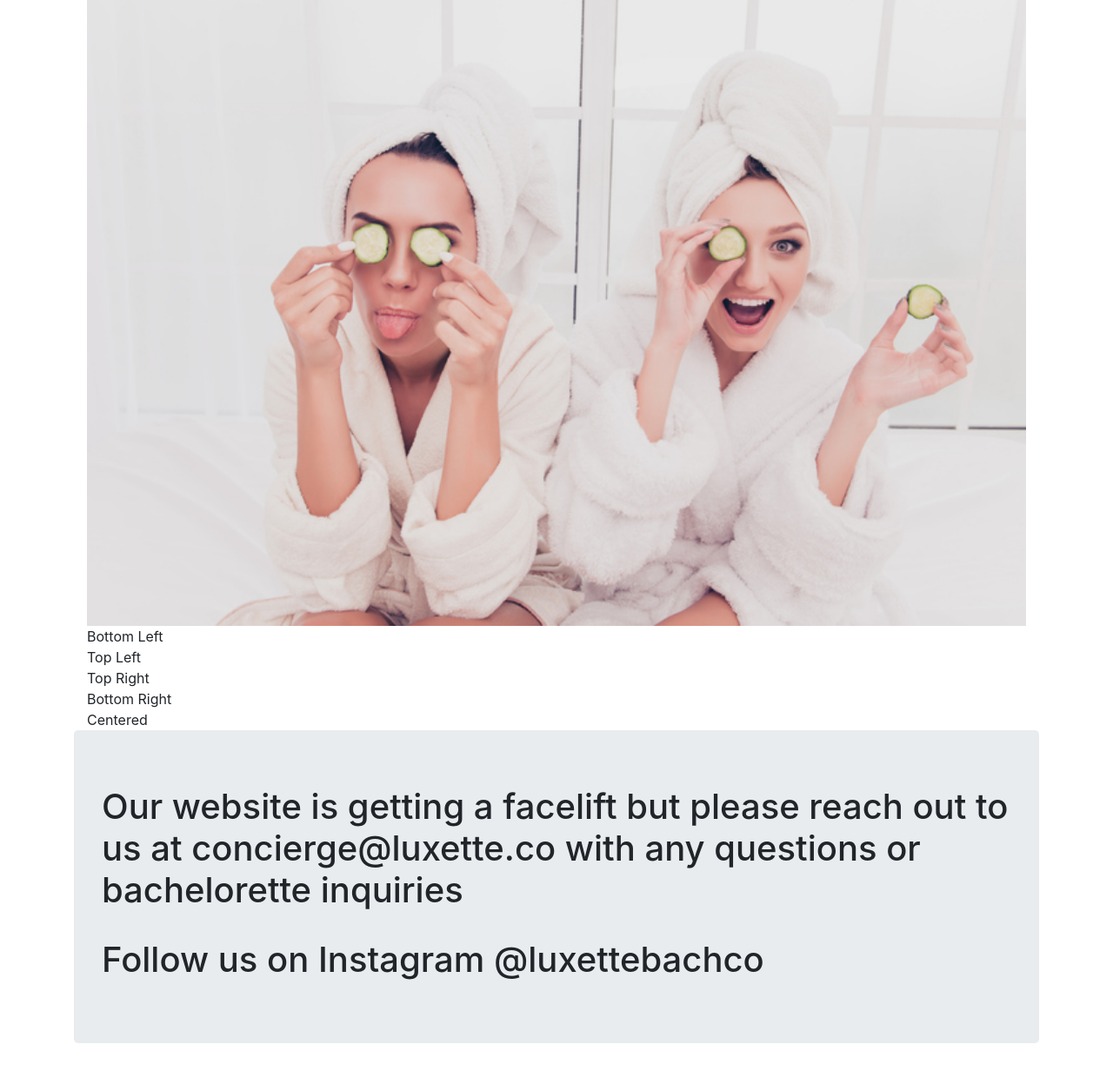
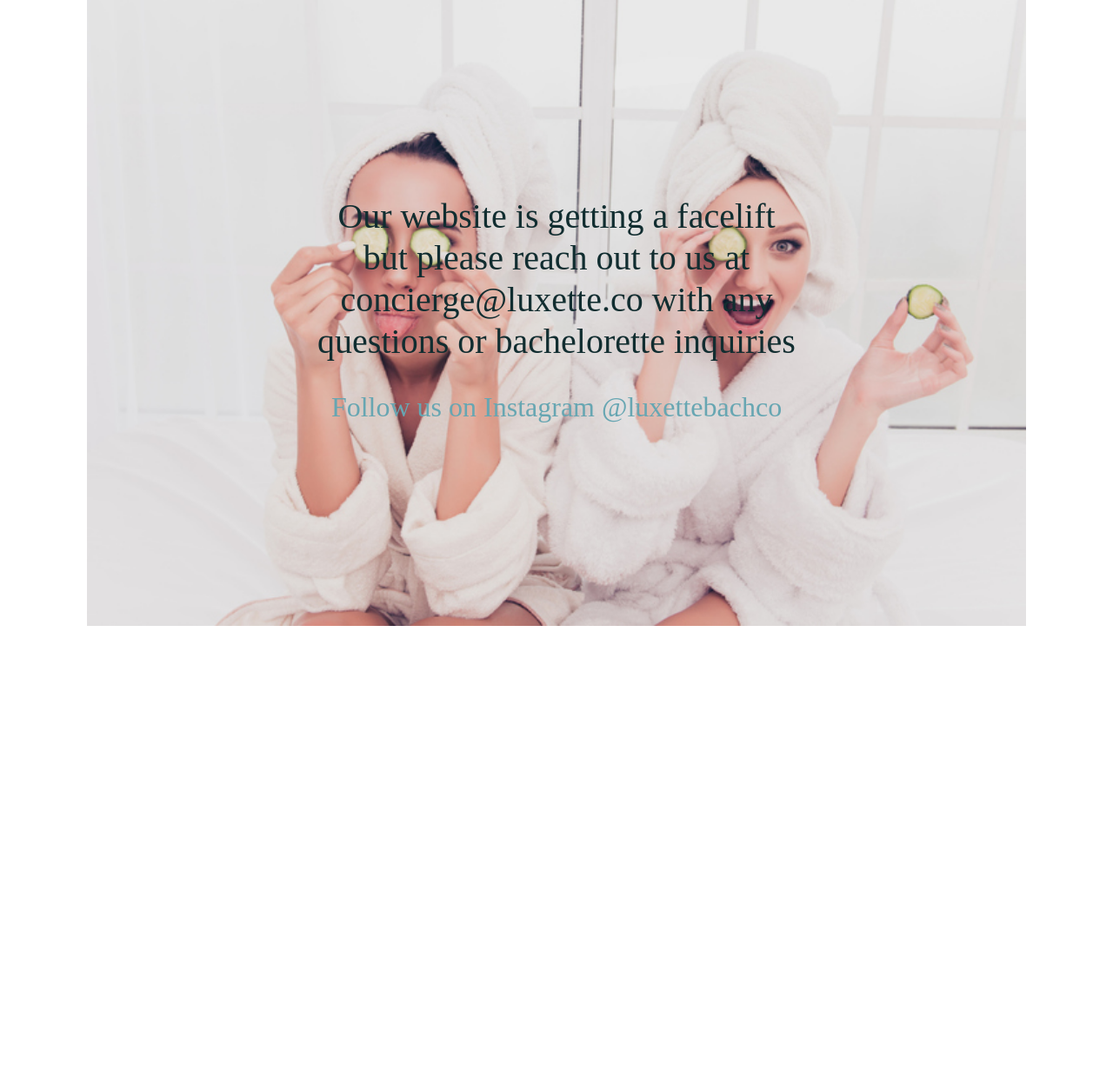
Before and after one commit to luxette/under-construction, a Flask app: page / in a window 1280 px wide. Shown: the whole page at 87% size. After the commit the page ends 720 px from the top, so only its background shows below. Run offline with Flask 2, Linux system fonts and the light colour scheme; some libraries are stand-ins or nearby versions.

Commit message:
[LUX-5] fixed some html/css lol

```diff
--- a/app/static/css/manage.css
+++ b/app/static/css/site.css
@@ -7,10 +7,12 @@ body {
 }
 
 h1{
+    font-family: Hammersmith One;
     color: #112d30;
 }
 
 h2{
+    font-family: Playfair Display;
     color: #67a6b2;
 }
 
@@ -21,34 +23,6 @@ h2{
   color: white;
 }
 
-/* Bottom left text */
-.bottom-left {
-  position: absolute;
-  bottom: 8px;
-  left: 16px;
-}
-
-/* Top left text */
-.top-left {
-  position: absolute;
-  top: 8px;
-  left: 16px;
-}
-
-/* Top right text */
-.top-right {
-  position: absolute;
-  top: 8px;
-  right: 16px;
-}
-
-/* Bottom right text */
-.bottom-right {
-  position: absolute;
-  bottom: 8px;
-  right: 16px;
-}
-
 /* Centered text */
 .centered {
   position: absolute;
--- a/app/templates/base.html
+++ b/app/templates/base.html
@@ -8,6 +8,7 @@
         <script src="https://code.jquery.com/jquery-3.3.1.slim.min.js" integrity="sha384-q8i/X+965DzO0rT7abK41JStQIAqVgRVzpbzo5smXKp4YfRvH+8abtTE1Pi6jizo" crossorigin="anonymous"></script>
         <script src="https://cdnjs.cloudflare.com/ajax/libs/popper.js/1.14.7/umd/popper.min.js" integrity="sha384-UO2eT0CpHqdSJQ6hJty5KVphtPhzWj9WO1clHTMGa3JDZwrnQq4sF86dIHNDz0W1" crossorigin="anonymous"></script>
         <script src="https://stackpath.bootstrapcdn.com/bootstrap/4.3.1/js/bootstrap.min.js" integrity="sha384-JjSmVgyd0p3pXB1rRibZUAYoIIy6OrQ6VrjIEaFf/nJGzIxFDsf4x0xIM+B07jRM" crossorigin="anonymous"></script>
+        <link rel="stylesheet" href="/static/css/site.css">
     </head>
     <body>
         <div class="">
--- a/app/templates/index.html
+++ b/app/templates/index.html
@@ -1,25 +1,14 @@
 {% extends "base.html" %}
 {% block content %}
     <div class="container">
-    <img src="{{ url_for('static', filename='img/bellas.jpg') }}" alt="404" style="width:100%;">
-    <div class="bottom-left">Bottom Left</div>
-    <div class="top-left">Top Left</div>
-    <div class="top-right">Top Right</div>
-    <div class="bottom-right">Bottom Right</div>
-    <div class="centered">Centered</div>
+        <img src="{{ url_for('static', filename='img/bellas.jpg') }}" alt="404" style="width:100%;">
+
+        <div class="centered">
+            <h1 id='one'>Our website is getting a facelift but please reach out to us at concierge@luxette.co with any questions or bachelorette inquiries</h1> <br>
+            {# <img src="{{ url_for('static', filename='img/luxettelogowhite.png) }}" alt="404"> #}
+            <h2 id='two'>Follow us on Instagram @luxettebachco</h2>
+        </div>
     </div>
 
 
-    {# <img src="{{ url_for('static', filename='img/luxettelogowhite.png) }}" alt="404"> #}
-    <div class="jumbotron">
-        <h1>Our website is getting a facelift but please reach out to us at concierge@luxette.co with any questions or bachelorette inquiries</h1> <br>
-        <h1>Follow us on Instagram @luxettebachco</h1>
-    </div>
-
-
-
-    <div class="container">
-
-    </div>
-
 {% endblock %}
--- a/manage.py
+++ b/manage.py
@@ -1,6 +1,6 @@
 import os
 from flask_script import Manager, prompt_bool, Shell, Server
-from termcolor import colored
+# from termcolor import colored
 from app import app
 from app import app
 from flask import render_template, request, url_for
```
